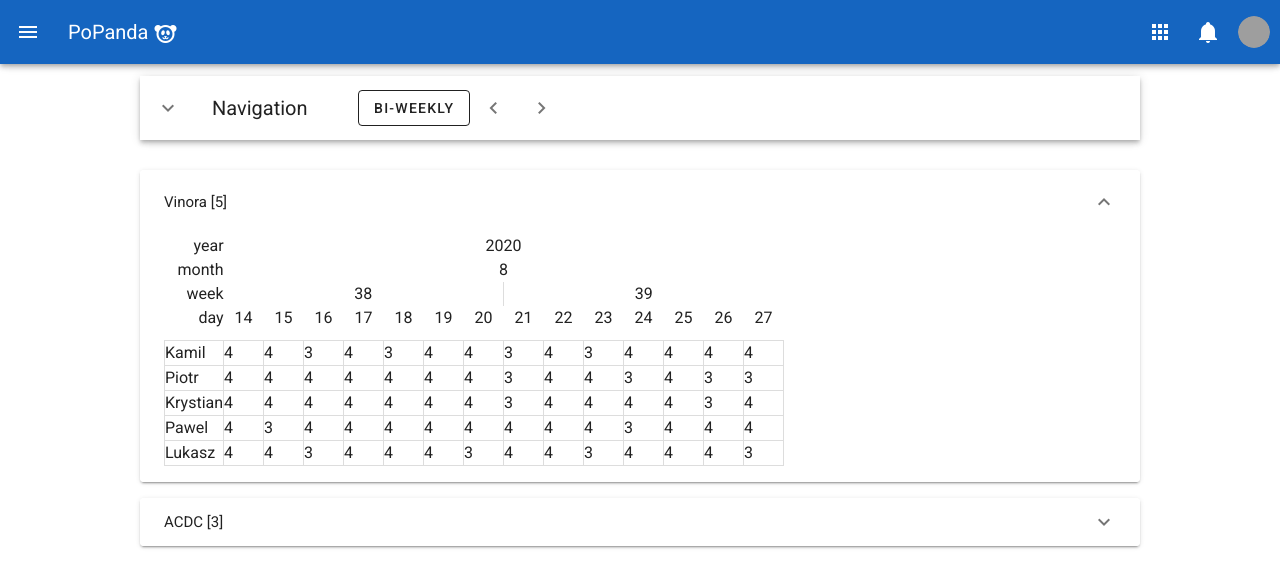
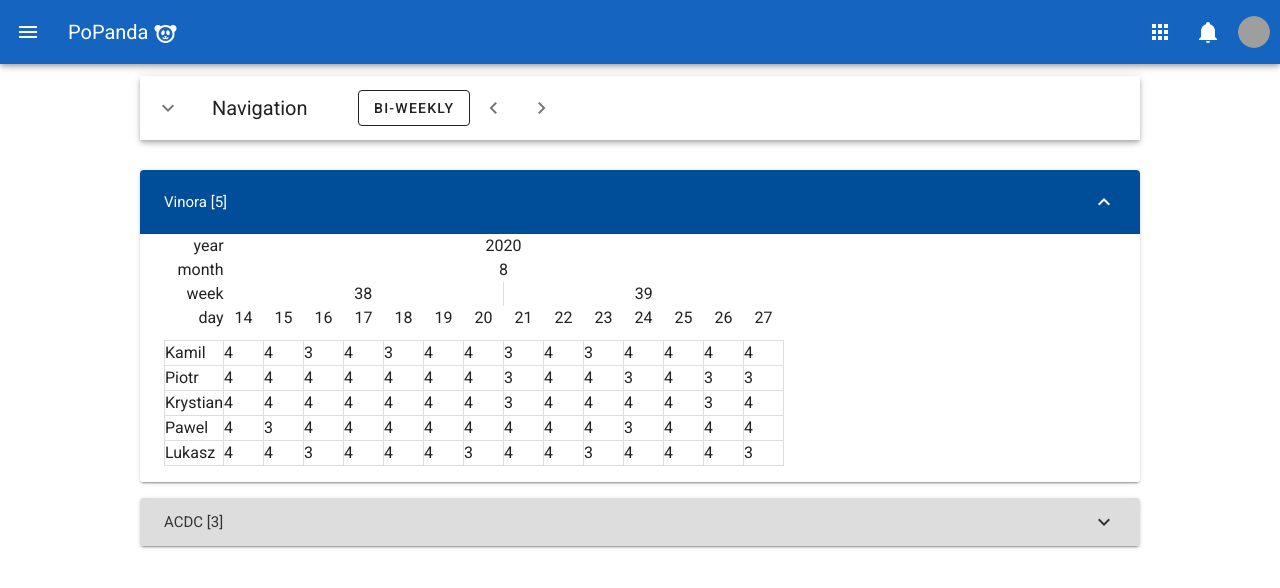
Before and after one commit to reg0/popanda, a Vue app: page / in a window 1280 px wide. Shown: the top 588 px of the page. Built offline with nearby package versions, Linux system fonts and the light colour scheme; grey boxes are pictures that could not be loaded.

Commit message:
added colors to teams

```diff
--- a/src/components/schedule/schedule.page.vue
+++ b/src/components/schedule/schedule.page.vue
@@ -3,7 +3,12 @@
     <Navigation :scale="scale" @scaleChanged="scaleChanged" />
     <v-expansion-panels :hover="true" :multiple="true" :value="openTeamsIndexes" @change="openTeamsChanged">
       <v-expansion-panel v-for="team in teams" :key="team.id">
-        <v-expansion-panel-header>{{ team.name }} [{{ team.peopleCount }}]</v-expansion-panel-header>
+        <v-expansion-panel-header :color="team.color" :style="{ color: fontColorForBg(team.color) }">
+          {{ team.name }} [{{ team.peopleCount }}]
+          <template v-slot:actions>
+            <v-icon :color="fontColorForBg(team.color)">$expand</v-icon>
+          </template>
+        </v-expansion-panel-header>
         <v-expansion-panel-content>
           <Schedule :data="teamsData[team.id]" :team="team" :isoDateFrom="isoDateFrom" :isoDateTo="isoDateTo" :scale="scale" />
         </v-expansion-panel-content>
@@ -29,6 +34,7 @@ import { ITeam } from '@/interfaces/models/team.model.interface';
 import scheduleService from '@/services/stubs/activities.stub.service';
 import peopleService from '@/services/stubs/people.stub.service';
 import teamsService from '@/services/stubs/teams.stub.service';
+import { fontColorForBackground } from '@/utils/color.utils';
 import Vue from 'vue';
 import Schedule from './schedule.component.vue';
 import Navigation from './scheduleNavigation.component.vue';
@@ -119,6 +125,9 @@ export default Vue.extend({
       }, {});
       /* eslint-enable no-param-reassign */
     },
+    fontColorForBg(bgColor: string) {
+      return fontColorForBackground(bgColor);
+    },
   },
 });
 </script>
--- a/src/models/team.model.ts
+++ b/src/models/team.model.ts
@@ -1,4 +1,3 @@
-import { IPerson } from '@/interfaces/models/person.model.interface';
 import { ITeam } from '@/interfaces/models/team.model.interface';
 
 export class Team implements ITeam {
@@ -6,6 +5,7 @@ export class Team implements ITeam {
     public readonly id: string,
     public readonly name: string,
     public readonly peopleCount: number,
-    public readonly orderNo: number
+    public readonly orderNo: number,
+    public readonly color: string,
   ) { }
 }
--- a/src/services/stubs/teams.stub.service.ts
+++ b/src/services/stubs/teams.stub.service.ts
@@ -9,11 +9,13 @@ export class TeamsStubService implements ITeamsService {
         name: 'Vinora',
         peopleCount: 5,
         orderNo: 0,
+        color: '#004d99',
       }, {
         id: 't002',
         name: 'ACDC',
         peopleCount: 3,
         orderNo: 1,
+        color: '#dddddd',
       },
     ]);
   }
--- /dev/null
+++ b/src/utils/color.utils.ts
@@ -0,0 +1,9 @@
+// based on https://stackoverflow.com/a/41042412
+export function fontColorForBackground(bgColorCode: string) {
+  const r = Number.parseInt(bgColorCode.substr(1, 2), 16);
+  const g = Number.parseInt(bgColorCode.substr(3, 2), 16);
+  const b = Number.parseInt(bgColorCode.substr(5, 2), 16);
+
+  const a = 1 - (0.299 * r + 0.587 * g + 0.114 * b) / 255;
+  return a < 0.5 ? '#333' : '#fff';
+}
```
Also changed, not shown: src/interfaces/models/team.model.interface.ts (+1 -6 lines).
